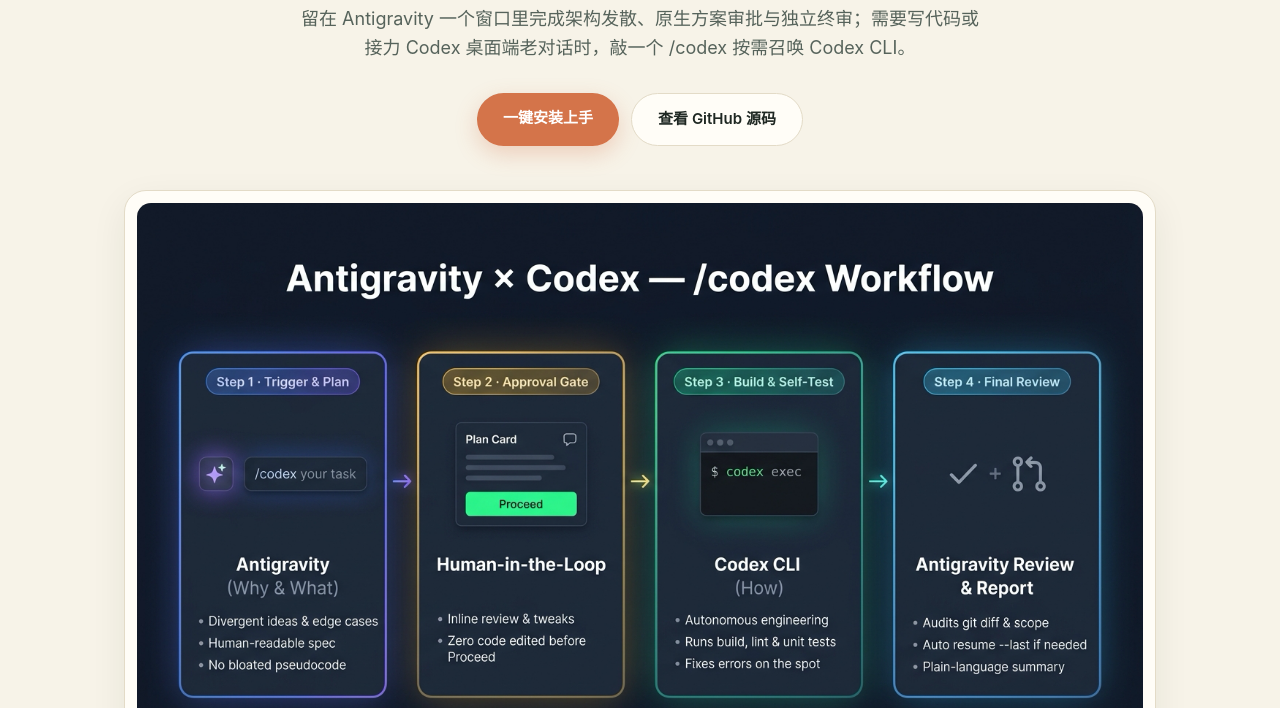
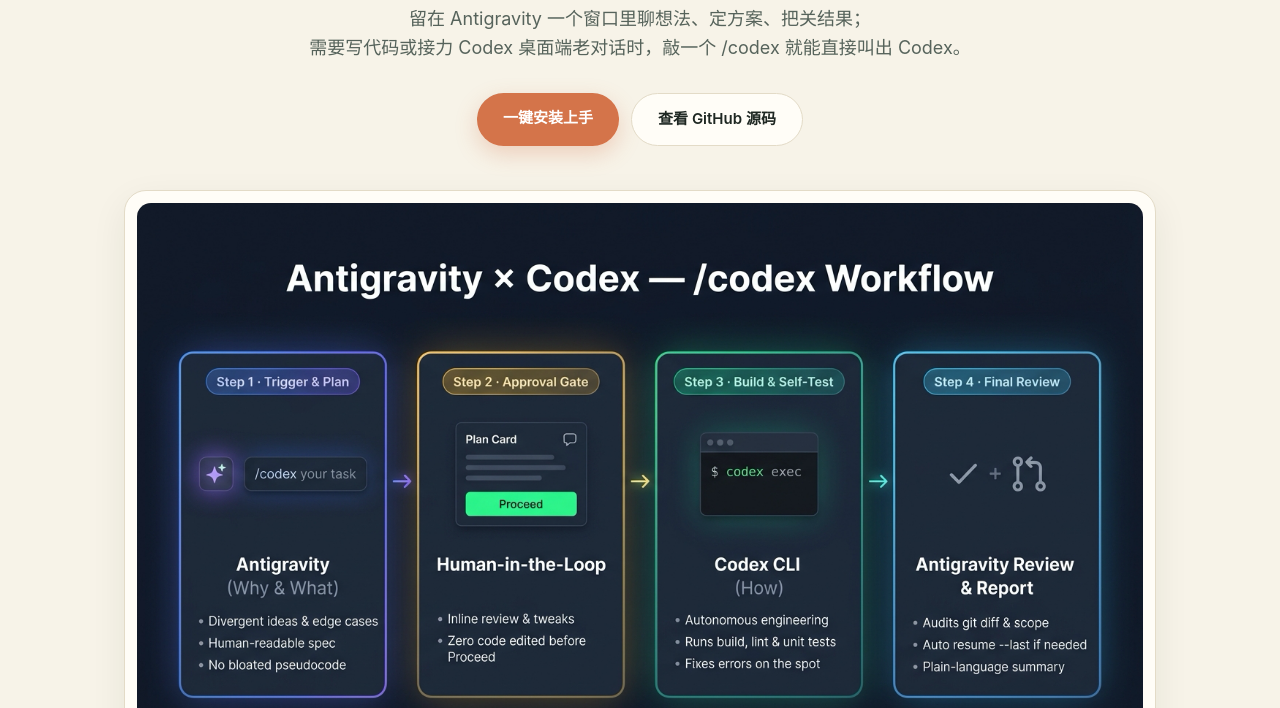
Before and after one commit to 19zbhy/antigravity-codex, a plain HTML site: page docs/index.html in a window 1280 px wide. Shown: the part 392-1100 px from the top of the page. Drawn offline with Linux system fonts and the light colour scheme.

Commit message:
docs(pages): rewrite hero subtitle in plain language with clean line break

```diff
--- a/docs/index.html
+++ b/docs/index.html
@@ -140,11 +140,12 @@
       display: inline-block;
     }
     .hero-sub {
-      max-width: 680px;
+      max-width: 720px;
       margin: 0 auto 30px;
       font-size: 18px;
       color: var(--ink-soft);
     }
+    .hero-sub span { display: block; }
     .hero-cta {
       display: flex;
       justify-content: center;
@@ -365,10 +366,15 @@
           <span data-zh="Google Antigravity × OpenAI Codex" data-en="Google Antigravity × OpenAI Codex">Google Antigravity × OpenAI Codex</span>
         </div>
         <h1><span class="slash-hero">/codex</span> is all you need.</h1>
-        <p class="hero-sub"
-           data-zh="留在 Antigravity 一个窗口里完成架构发散、原生方案审批与独立终审；需要写代码或接力 Codex 桌面端老对话时，敲一个 /codex 按需召唤 Codex CLI。"
-           data-en="Stay in one Antigravity window for architecture, native approval gates, and final review. Type /codex on demand to hand off coding, self-testing, and Codex Desktop thread continuation.">
-          留在 Antigravity 一个窗口里完成架构发散、原生方案审批与独立终审；需要写代码或接力 Codex 桌面端老对话时，敲一个 /codex 按需召唤 Codex CLI。
+        <p class="hero-sub">
+          <span data-zh="留在 Antigravity 一个窗口里聊想法、定方案、把关结果；"
+                data-en="Stay in one Antigravity window to brainstorm ideas, confirm the plan, and review the results;">
+            留在 Antigravity 一个窗口里聊想法、定方案、把关结果；
+          </span>
+          <span data-zh="需要写代码或接力 Codex 桌面端老对话时，敲一个 /codex 就能直接叫出 Codex。"
+                data-en="when it's time to code or pick up a Codex Desktop thread, just type /codex.">
+            需要写代码或接力 Codex 桌面端老对话时，敲一个 /codex 就能直接叫出 Codex。
+          </span>
         </p>
         <div class="hero-cta">
           <a class="cta-btn main" href="#install" data-zh="一键安装上手" data-en="Quick Install">一键安装上手</a>
```
